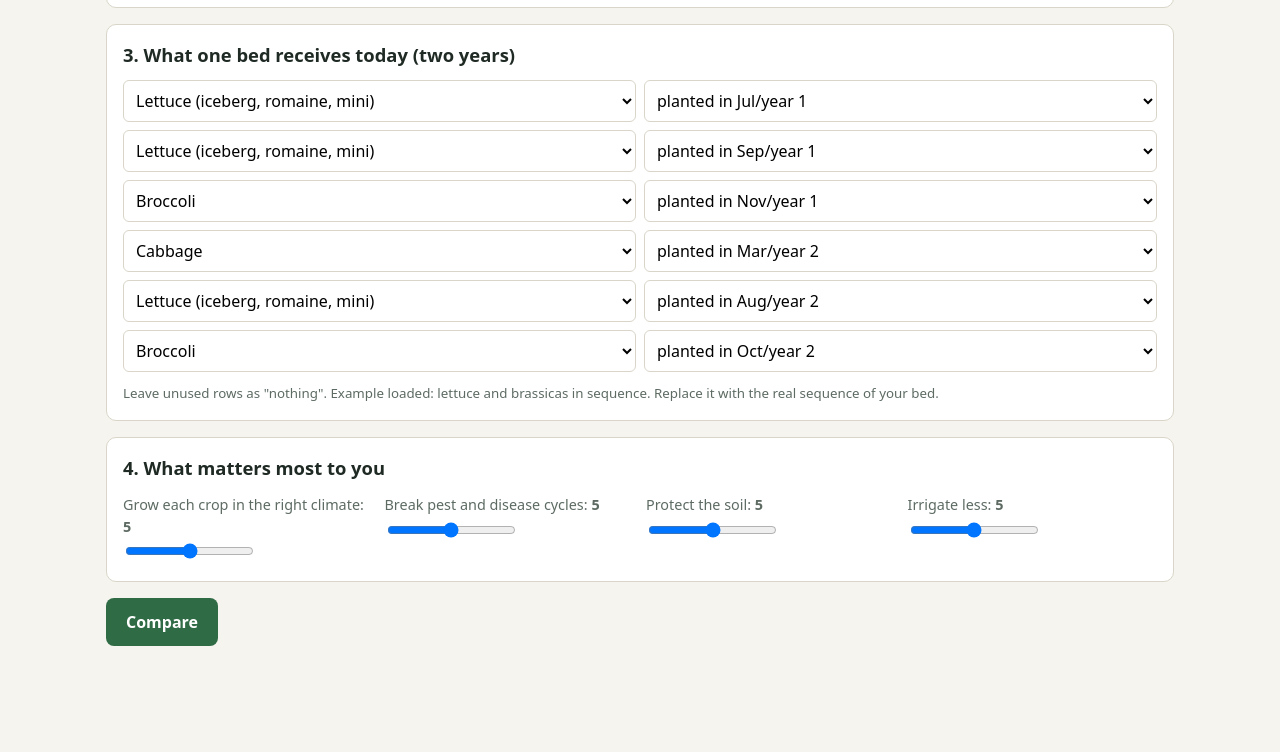
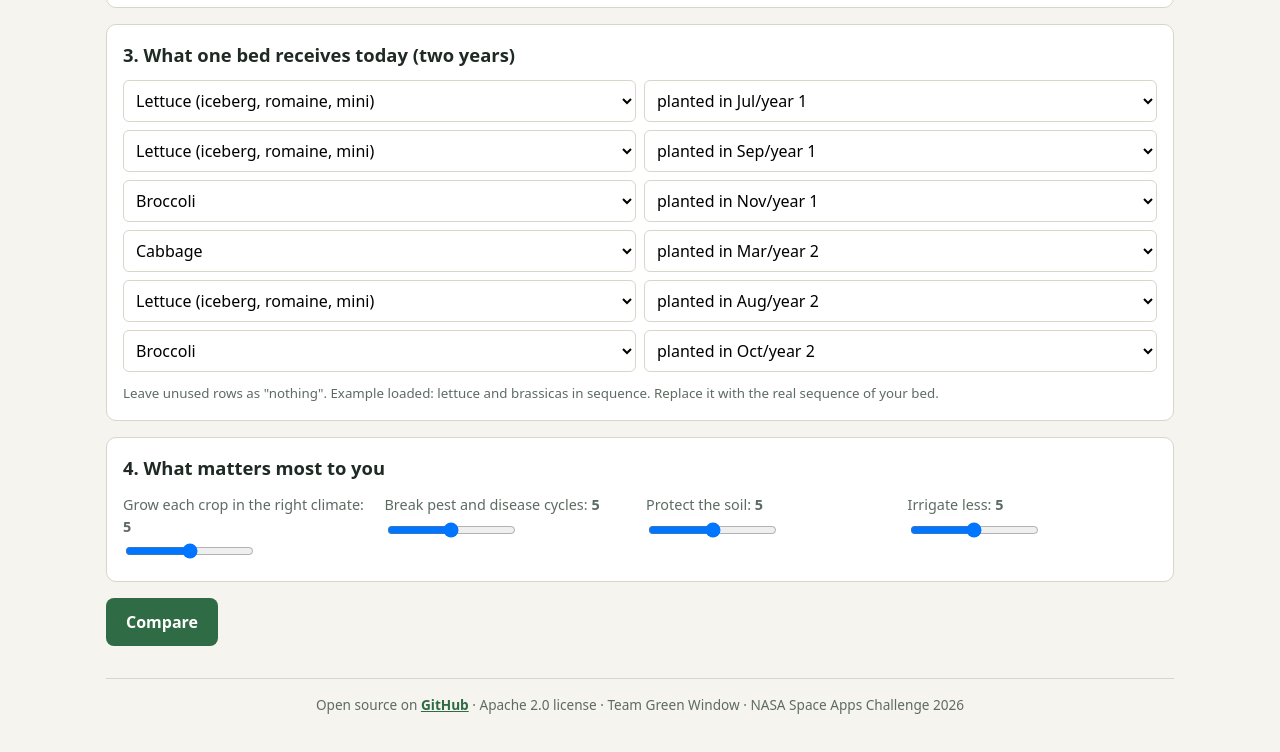
Before and after one commit to Lucasbnas435/nasa-space-apps-2026, a plain HTML site: page index.html in a window 1280 px wide. Shown: the part 497-1249 px from the top of the page. Before the commit the page ends 1223 px from the top, so only its background shows below. Drawn offline with Linux system fonts and the light colour scheme.

Commit message:
feat: link the repository from the page footer and simplify the README call to action
- Add a bilingual footer to the page with a link to the GitHub
  repository, the license and the team.
- Keep a single, explicit link to the live tool at the top of the
  README.

Co-Authored-By: Claude Opus 5.5 <noreply@anthropic.com>

```diff
--- a/index.html
+++ b/index.html
@@ -35,6 +35,8 @@
   ul { margin:4px 0 0; padding-left:20px; }
   .aviso { border-left:4px solid var(--terra); }
   small { color:var(--suave); }
+  .rodape { margin-top:32px; padding-top:16px; border-top:1px solid var(--borda); font-size:.85rem; color:var(--suave); text-align:center; }
+  .rodape a { color:var(--verde); font-weight:600; }
   .cal { width:100%; border-collapse:separate; border-spacing:2px; font-size:.8rem; }
   .cal th { font-weight:500; color:var(--suave); text-align:center; } .cal th[scope=row] { text-align:left; white-space:nowrap; padding-right:8px; color:var(--texto); }
   .cal td { height:20px; border-radius:3px; min-width:18px; }
@@ -95,6 +97,11 @@
   <p><button id="ir" data-pt="Comparar">Compare</button><span id="estado" role="status"></span></p>
 
   <div id="saida"></div>
+
+  <footer class="rodape">
+    <span data-pt="Código aberto no">Open source on</span> <a href="https://github.com/Lucasbnas435/nasa-space-apps-2026">GitHub</a>
+    <span data-pt="· Licença Apache 2.0 · Equipe Green Window · NASA Space Apps Challenge 2026">· Apache 2.0 license · Team Green Window · NASA Space Apps Challenge 2026</span>
+  </footer>
 </main>
 
 <script src="modelo.js"></script>
```
Also changed, not shown: 1 other file.
